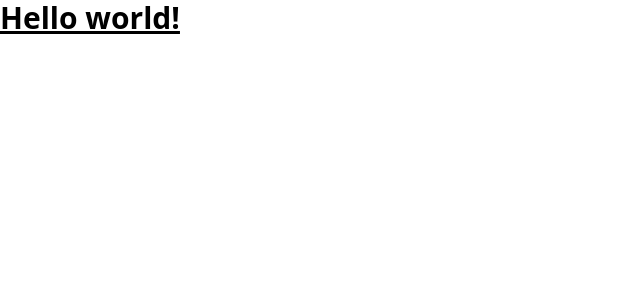
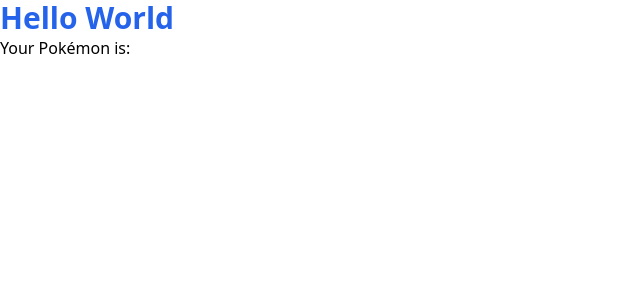
Before and after one commit to gbfrancisco/pokedex-react, a React (Vite) app: page / in a window 1280 px wide. Shown: the top 300 px of the page, without its empty margins (0-640 px from the left). Built offline with nearby package versions, Linux system fonts and the light colour scheme; no server answers.

Commit message:
pkr-9: Added mock page

```diff
--- a/src/app/axios/axios.ts
+++ /dev/null
@@ -1,4 +0,0 @@
-export const getPokemonData = () => {
-  const test = 'hello world';
-  console.log(test);
-};
--- /dev/null
+++ b/src/app/axios/axiosApi.ts
@@ -0,0 +1,11 @@
+import axios from 'axios';
+import { IPokemon } from '../interfaces/pokemonInterfaces';
+
+export const getPokemonData = async (str: string): Promise<IPokemon> => {
+  const axiosInstance = axios.create({
+    baseURL: 'https://pokeapi.co/api/v2/pokemon/',
+  });
+
+  const { data } = await axiosInstance.get(str);
+  return data;
+};
--- /dev/null
+++ b/src/app/interfaces/pokemonInterfaces.ts
@@ -0,0 +1,5 @@
+export interface IPokemon {
+  name: string;
+  id: number;
+  types: Array<{ type: { name: string } }>;
+}
--- a/src/routes/App.tsx
+++ b/src/routes/App.tsx
@@ -1,13 +1,21 @@
-import { useEffect } from 'react';
-import axios from 'axios';
+import { useEffect, useState } from 'react';
+import { getPokemonData } from '../app/axios/axiosApi';
+import { IPokemon } from '../app/interfaces/pokemonInterfaces';
 
 const App = () => {
+  const [pokemon, setPokemon] = useState<IPokemon | null>(null);
   useEffect(() => {
-    const fetchData = async () => {
-      const { data } = await axios.get('https://pokeapi.co/api/v2/pokemon/mewtwo');
-    };
+    getPokemonData('mewtwo').then((data) => {
+      console.log(data);
+      setPokemon(data);
+    });
   }, []);
-  return <h1 className="text-3xl font-bold underline">Hello world!</h1>;
+  return (
+    <div>
+      <h1 className="font-semibold text-3xl text-blue-600">Hello World</h1>
+      <div>Your Pokémon is: {pokemon && pokemon.name}</div>
+    </div>
+  );
 };
 
 export default App;
```
